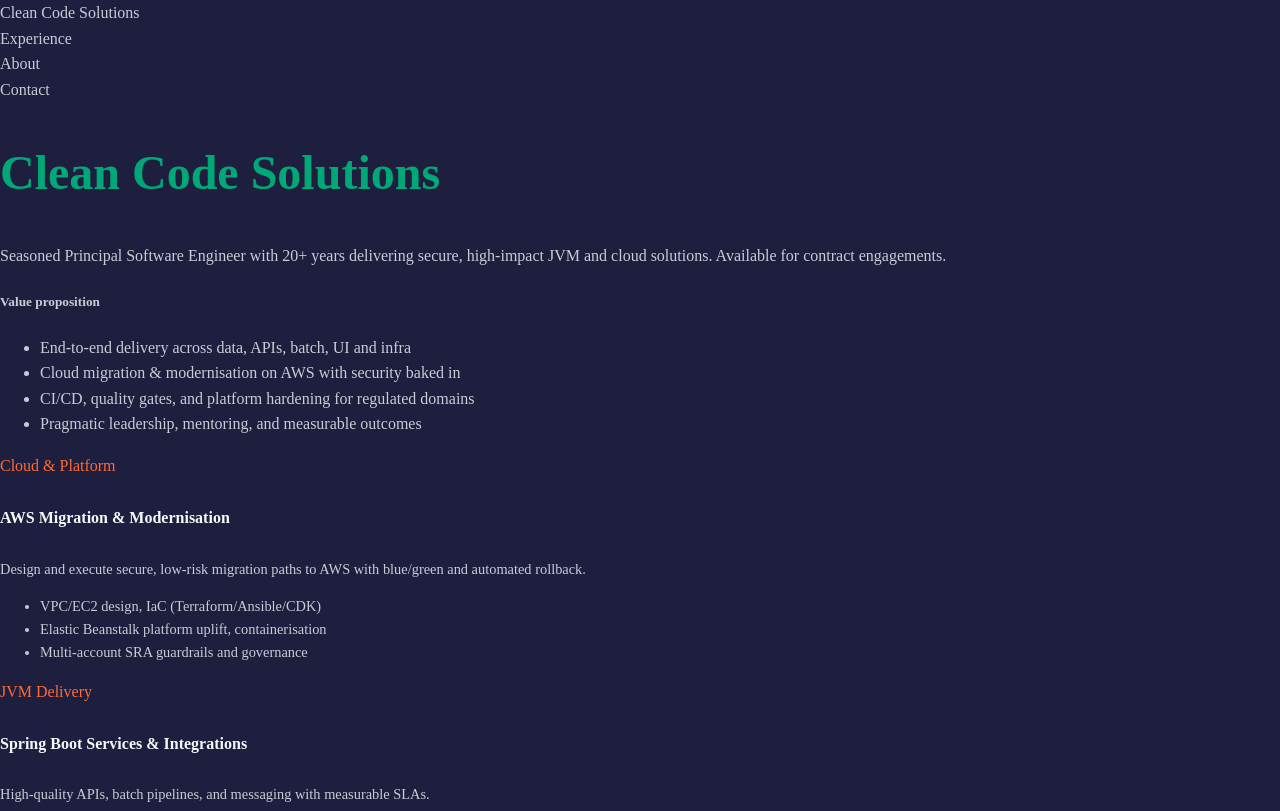
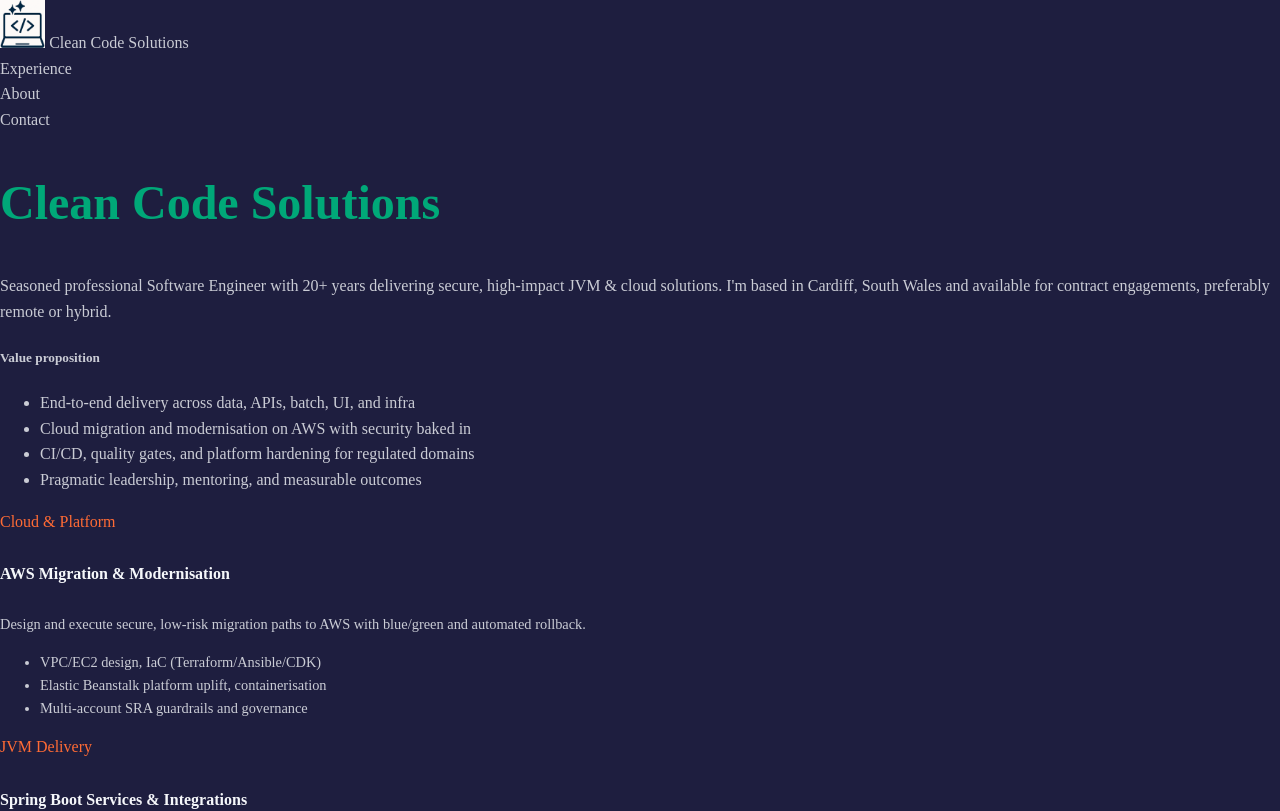
Before and after one commit to garethpowell/garethpowell.github.io, a SvelteKit app: page / in a window 1280 px wide. Shown: the top 811 px of the page. Built offline with nearby package versions, Linux system fonts and the light colour scheme; a web font is replaced by a local one.

Commit message:
Update sitemap schema, refine CV download link accessibility, enhance branding, and revise Hero content

```diff
--- a/src/routes/Header.svelte
+++ b/src/routes/Header.svelte
@@ -10,7 +10,9 @@
 </script>
 
 <Navbar color="light" light expand="md" container="md">
-    <NavbarBrand href={resolve('/')}>Clean Code Solutions</NavbarBrand>
+    <NavbarBrand href={resolve('/')}>
+        <img src="ccs-logo.webp" alt="Clean Code Solutions Logo" height="48"> Clean Code Solutions
+    </NavbarBrand>
     <Nav class="ms-auto" navbar>
         <NavItem>
             <NavLink href={resolve('/experience')}>Experience</NavLink>
--- a/src/routes/about/+page.svelte
+++ b/src/routes/about/+page.svelte
@@ -33,7 +33,7 @@
                 — BSc Computer Science with Software Engineering (1999)
             </p>
             <p>
-                <a href={resolve('/cv/' + CVFile)} class="btn btn-info">Download my CV</a>
+                <a href={resolve('/cv/' + CVFile)} class="btn btn-info" download aria-label="Download CV for Gareth Powell">Download my CV</a>
             </p>
         </div>
     </div>
--- a/src/routes/content/Hero.svelte
+++ b/src/routes/content/Hero.svelte
@@ -9,8 +9,9 @@
                 Clean Code Solutions
             </h1>
             <p class="col-lg-10 fs-4">
-                Seasoned Principal Software Engineer with 20+ years delivering secure, high‑impact JVM and cloud
-                solutions. Available for contract engagements.
+                Seasoned professional Software Engineer with 20+ years delivering secure, high‑impact JVM & cloud
+                solutions.
+                I'm based in Cardiff, South Wales and available for contract engagements, preferably remote or hybrid.
             </p>
         </div>
         <div class="col-md-10 mx-auto col-lg-5">
@@ -20,8 +21,8 @@
                     <div class="card-body">
                         <h5 class="card-title">Value proposition</h5>
                         <ul class=" card-text text-body-secondary">
-                            <li>End‑to‑end delivery across data, APIs, batch, UI and infra</li>
-                            <li>Cloud migration & modernisation on AWS with security baked in</li>
+                            <li>End‑to‑end delivery across data, APIs, batch, UI, and infra</li>
+                            <li>Cloud migration and modernisation on AWS with security baked in</li>
                             <li>CI/CD, quality gates, and platform hardening for regulated domains</li>
                             <li>Pragmatic leadership, mentoring, and measurable outcomes</li>
                         </ul>
--- a/src/routes/sitemap.xml/+server.ts
+++ b/src/routes/sitemap.xml/+server.ts
@@ -29,7 +29,7 @@ export const GET: RequestHandler = async () => {
         .join('\n');
 
     const xml = `<?xml version="1.0" encoding="UTF-8"?>
-  <urlset xmlns="http://www.sitemaps.org/schemas/sitemap/0.9">
+  <urlset xmlns="https://www.sitemaps.org/schemas/sitemap/0.9">
     ${urls}
   </urlset>`;
 
```
Also changed, not shown: static/ccs-logo.webp (added).
